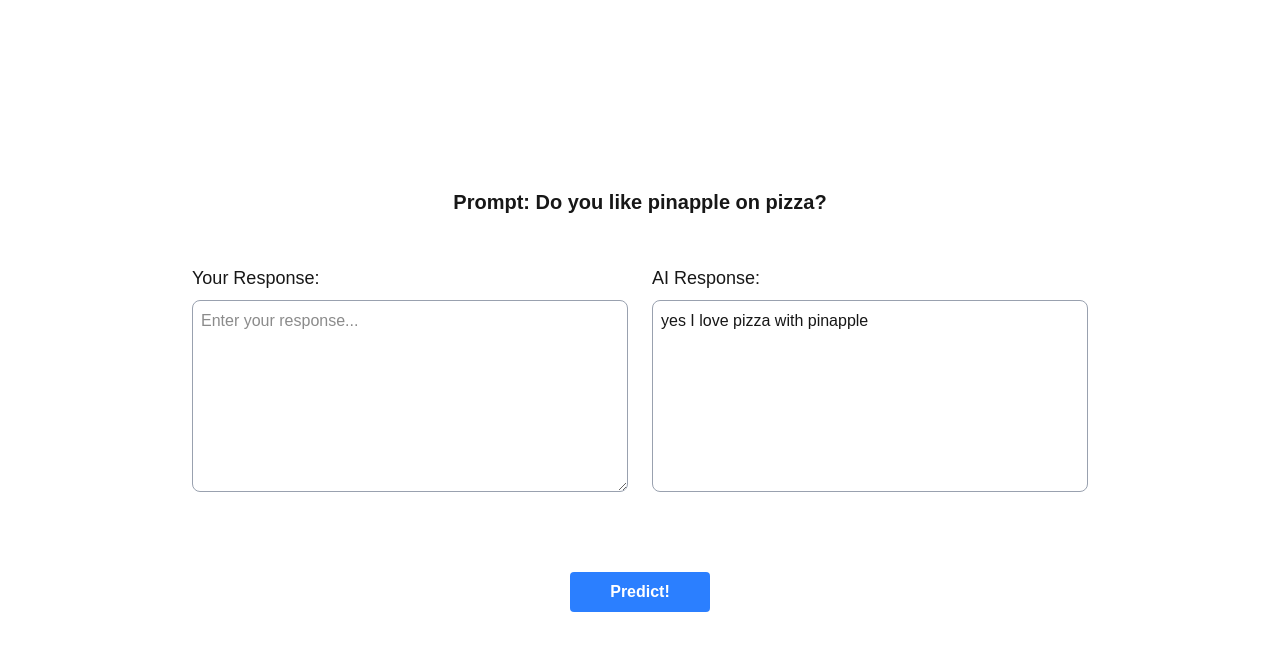
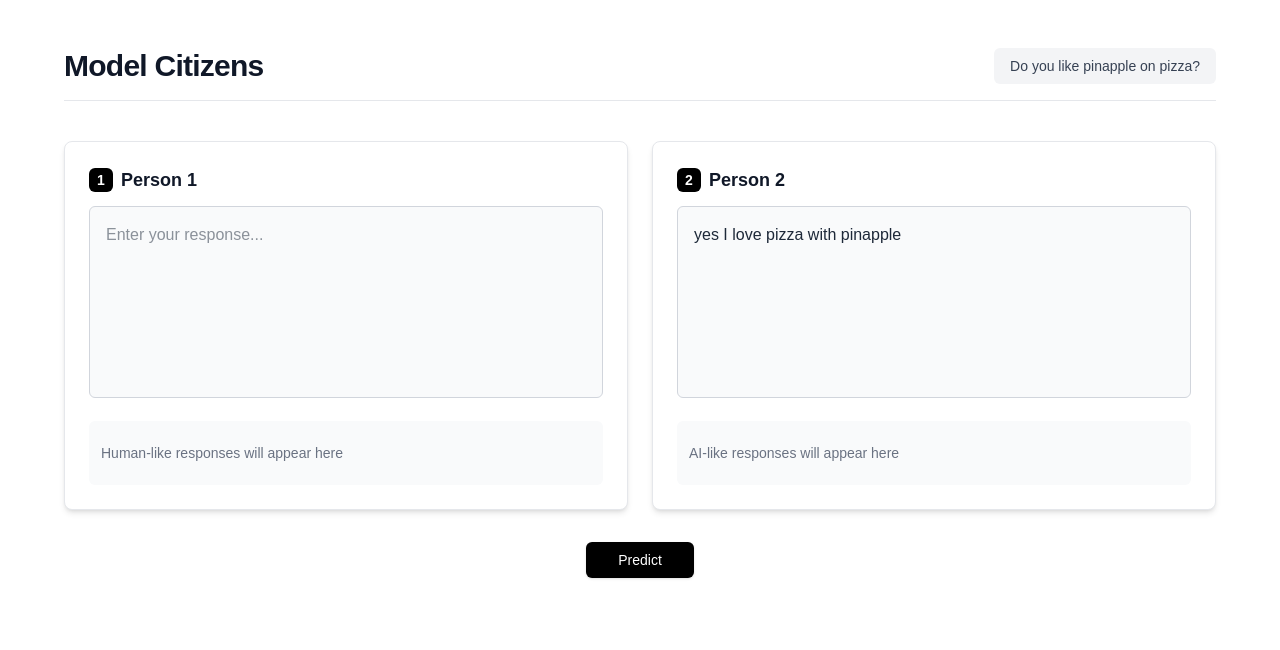
Before and after one commit to justinsiek/model-citizens, a Next.js app in the folder client/: page / in a window 1280 px wide. Shown: the top 650 px of the page. Built offline with nearby package versions, Linux system fonts and the light colour scheme.

Commit message:
i love this now

```diff
--- a/client/src/app/page.js
+++ b/client/src/app/page.js
@@ -28,53 +28,94 @@ function Index() {
   };
 
   return (
-    <div className='flex flex-col justify-center items-center h-screen p-4'>
-      <div className='w-full max-w-4xl mb-8'>
-        <h3 className='text-xl font-semibold mb-4 text-center'>Prompt: {prompt}</h3>
+    <div className="min-h-screen bg-white text-gray-900 p-6">
+      <div className="w-full max-w-6xl mx-auto pt-6 pb-8">
+        {/* Header */}
+        <div className="mb-10 border-b border-gray-200 pb-4">
+          <div className="flex flex-col md:flex-row justify-between items-center">
+            <h1 className="text-3xl font-bold tracking-tight mb-4 md:mb-0">Model Citizens</h1>
+            <div className="bg-gray-100 px-4 py-2 rounded-md inline-block">
+              <h3 className="text-sm font-medium text-gray-700">
+                {prompt}
+              </h3>
+            </div>
+          </div>
         </div>
 
-      <div className='w-full max-w-4xl flex flex-row gap-6 mb-8'>
-        {/* User Response Section - Left Side */}
-        <div className='flex-1 flex flex-col'>
-          <h4 className='text-lg font-medium mb-2'>Your Response:</h4>
+        {/* Response Containers */}
+        <div className="grid grid-cols-1 md:grid-cols-2 gap-6 mb-8">
+          {/* Person 1 Response Section */}
+          <div className="bg-white rounded-lg p-6 shadow-md border border-gray-200">
+            <h4 className="text-lg font-semibold mb-3 flex items-center text-gray-900">
+              <span className="bg-black text-white p-1 rounded-md mr-2 text-sm w-6 h-6 flex items-center justify-center">1</span>
+              Person 1
+            </h4>
             <textarea
-            className='border border-gray-400 p-2 rounded-lg mb-2 h-48 w-full'
+              className="w-full bg-gray-50 text-gray-800 border border-gray-300 p-4 rounded-md mb-4 h-48 focus:border-gray-500 focus:ring-1 focus:ring-gray-500 focus:outline-none resize-none"
               value={userResponse}
               onChange={(e) => setUserResponse(e.target.value)}
               placeholder="Enter your response..."
             />
-          <div className='flex flex-wrap gap-1 min-h-10'>
-            {results.map((probability, index) => (
+            <div className="bg-gray-50 p-3 rounded-md min-h-16 flex flex-wrap gap-2 items-center">
+              {results.length > 0 ? (
+                results.map((probability, index) => (
                   probability >= 0.5 ?
-                <span key={index} className='text-2xl' title={`Probability: ${probability.toFixed(2)}`}>
+                    <div key={index} className="relative group">
+                      <span className="text-xl bg-gray-100 p-1 rounded-md inline-block border border-gray-200">
                         {personEmojis[index % personEmojis.length]}
-                </span> : null
-            ))}
+                      </span>
+                      <div className="absolute -top-10 left-0 bg-black text-white p-1 rounded-sm opacity-0 group-hover:opacity-100 transition-opacity text-xs whitespace-nowrap">
+                        Score: {probability.toFixed(2)}
+                      </div>
+                    </div> : null
+                ))
+              ) : (
+                <span className="text-gray-500 text-sm">Human-like responses will appear here</span>
+              )}
             </div>
           </div>
 
-        {/* AI Response Section - Right Side */}
-        <div className='flex-1 flex flex-col'>
-          <h4 className='text-lg font-medium mb-2'>AI Response:</h4>
-          <div className='border border-gray-400 p-2 rounded-lg mb-2 h-48 w-full overflow-auto'>
-            {aiResponse}
+          {/* Person 2 Response Section */}
+          <div className="bg-white rounded-lg p-6 shadow-md border border-gray-200">
+            <h4 className="text-lg font-semibold mb-3 flex items-center text-gray-900">
+              <span className="bg-black text-white p-1 rounded-md mr-2 text-sm w-6 h-6 flex items-center justify-center">2</span>
+              Person 2
+            </h4>
+            <textarea
+              className="w-full bg-gray-50 text-gray-800 border border-gray-300 p-4 rounded-md mb-4 h-48 focus:border-gray-500 focus:ring-1 focus:ring-gray-500 focus:outline-none resize-none"
+              value={aiResponse}
+              onChange={(e) => setAiResponse(e.target.value)}
+              placeholder="Enter response..."
+            />
+            <div className="bg-gray-50 p-3 rounded-md min-h-16 flex flex-wrap gap-2 items-center">
+              {results.length > 0 ? (
+                results.map((probability, index) => (
+                  probability < 0.5 ?
+                    <div key={index} className="relative group">
+                      <span className="text-xl bg-gray-100 p-1 rounded-md inline-block border border-gray-200">
+                        {personEmojis[index % personEmojis.length]}
+                      </span>
+                      <div className="absolute -top-10 left-0 bg-black text-white p-1 rounded-sm opacity-0 group-hover:opacity-100 transition-opacity text-xs whitespace-nowrap">
+                        Score: {probability.toFixed(2)}
                       </div>
-          <div className='flex flex-wrap gap-1 min-h-10'>
-            {results.map((probability, index) => (
-              probability < 0.5 ?
-                <span key={index} className='text-2xl' title={`Probability: ${probability.toFixed(2)}`}>
-                  {personEmojis[index % personEmojis.length]}
-                </span> : null
-            ))}
+                    </div> : null
+                ))
+              ) : (
+                <span className="text-gray-500 text-sm">AI-like responses will appear here</span>
+              )}
             </div>
           </div>
         </div>
 
+        {/* Predict Button */}
+        <div className="flex justify-center">
           <button
-        className='bg-blue-500 hover:bg-blue-700 text-white font-bold py-2 px-10 rounded'
-        onClick={predict}>
-        Predict!
+            onClick={predict}
+            className="bg-black hover:bg-gray-800 text-white font-medium py-2 px-8 rounded-md text-sm shadow-sm transition-colors">
+            Predict
           </button>
+        </div>
+      </div>
     </div>
   );
 }
```
Lines whose indentation alone changed are shown as unchanged.
